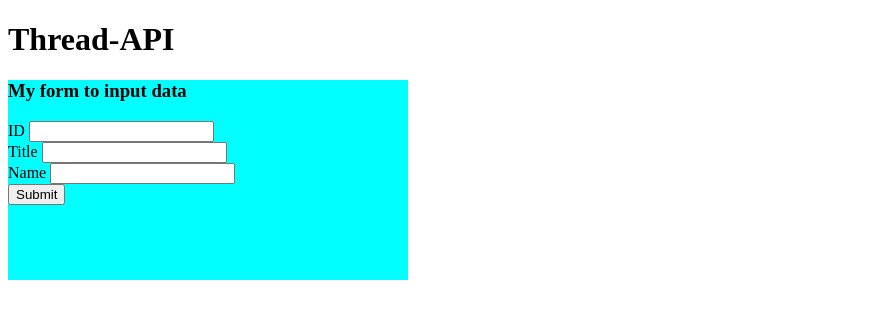
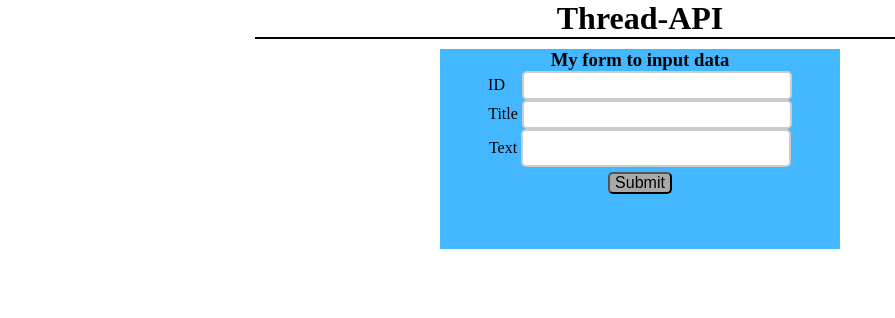
Before and after one commit to ARomlin/Simple-Forum, a website: page public/index.html in a window 1280 px wide. Shown: the whole page, without its empty margins (0-895 px from the left). Drawn offline with Linux system fonts and the light colour scheme; no server answers.

Commit message:
Första pushen med en del tillägg. Separera javascriptet och ändrat layout

```diff
--- a/public/index.html
+++ b/public/index.html
@@ -3,14 +3,18 @@
 <head>
     <meta charset="UTF-8">
     <title>Test av AJAX</title>
-    <link href="/styles/style.css" rel="stylesheet">
+    <script src="./javascripts/jquery-2.2.0.min.js"></script>
+    <link href="./styles/style.css" rel="stylesheet">
 </head>
 <body>
 
-    <h1>Thread-API</h1>
+<h1>Thread-API</h1>
+<div id="showThreads"></div>
+
+
 <div id="myForm">
-    <h3 id="formTitle">My form to input data</h3>
-    <form id="formoid" action="inputData" title="Min form för data" method="post">
+        <h3 id="formTitle">My form to input data</h3>
+        <form id="formoid" action="inputData" title="Min form för data" method="post">
         <div>
             <label class="title">ID</label>
             <input type="text" id="id2" name="id2" >
@@ -20,45 +24,19 @@
             <input type="text" id="title2" name="title2" >
         </div>
         <div>
-            <label class="title">Name</label>
+            <label class="title">Text</label>
             <input type="text" id="text2" name="text2" >
         </div>
         <div>
             <input type="button" id="submitButton"  name="submitButton" value="Submit">
         </div>
     </form>
-</div>
-
-    <script src="/javascripts/jquery-2.2.0.min.js"></script>
+    </div>
 
 
-    <script>
 
-    $.ajax({
-            url: "/threads"
-        }).done(function(data) {
-            console.log('Fetched / threads: ', data);
 
-            for(var i=0; i< data.threads.length; i++){
-                console.log(data.threads[i].id + ': ' + data.threads[i].title + ': ' + data.threads[i].text);
-            }
-    });
-
-    $('#submitButton').on('click', function() {
-        var $id = $('#id2').val();
-        var $title = $('#title2').val();
-        var $text = $('#text2').val();
-
-        $.ajax({
-                    method: "POST",
-                    url: "/threads",
-                    data: { id: $id, title: $title, text: $text }
-                })
-                .done(function( ) {
-                console.log( "Data Saved: " + 'id: ' + $id + ' : ' + 'title: ' + $title + ' : ' + 'text: ' +$text);
-                });
-    });
-    </script>
+    <script src="./javascripts/main.js"></script>
 
 </body>
 </html>
--- /dev/null
+++ b/public/javascripts/main.js
@@ -0,0 +1,30 @@
+/**
+ * Created by andreasromlin on 2016-01-21.
+ */
+
+$.ajax({
+    url: "/threads"
+}).done(function(data) {
+    console.log('Fetched / threads: ', data);
+
+    for(var i=0; i< data.threads.length; i++){
+        console.log(data.threads[i].id + ': ' + data.threads[i].title + ': ' + data.threads[i].text);
+        $('#showThreads').append('<p>' + '<b>id: </b>' + '<p id="thread' + data.threads[i].id + '" class="linkThread">' + data.threads[i].id + '</p>' + ' <b>title:</b> ' + data.threads[i].title + '<br />' +' <b>text:</b> ' + data.threads[i].text + '</p><hr /><br />');
+    }
+});
+
+$('#submitButton').on('click', function() {
+    var $id = $('#id2').val();
+    var $title = $('#title2').val();
+    var $text = $('#text2').val();
+
+    $.ajax({
+            method: "POST",
+            url: "/threads",
+            data: { id: $id, title: $title, text: $text }
+        })
+        .done(function( ) {
+            console.log( "Data Saved: " + 'id: ' + $id + ' : ' + 'title: ' + $title + ' : ' + 'text: ' +$text);
+            $('#showThreads').append('<p>' + '<b>id: </b>' + '<p id="thread' + $id + '" class="linkThread">' + $id + '</p>' + ' <b>title:</b> ' + $title + '<br />' +' <b>text:</b> ' + $text + '</p><hr /><br />');
+        });
+});
--- a/public/styles/style.css
+++ b/public/styles/style.css
@@ -1,5 +1,72 @@
+* {
+    margin: 0;
+    padding: 0;
+}
+
+body  {
+    text-align: center;
+}
 #myForm {
+    margin: 0 auto;
+    margin-top: 10px;
     width: 400px;
     height: 200px;
-    background-color: aqua;
+    background-color: #43b7ff;
 }
+
+#id2 {
+    width: 20vw;
+    margin-left: 13px;
+}
+
+#title2 {
+    width: 20vw;
+}
+
+#text2 {
+    width: 20vw;
+    height: 1.5rem;
+}
+
+.linkThread {
+    color: blue;
+    text-decoration: underline;
+}
+
+.linkThread:hover{
+    cursor: pointer;
+}
+
+p {
+    display: inline;
+    line-height: 2rem;
+}
+
+#submitButton {
+    background-color: darkgray;
+    font-size: 1rem;
+    border-radius: 5px;
+    margin-top: 5px;
+    padding-left: 5px;
+    padding-right: 5px;
+}
+#submitButton:hover {
+    background-color: #cccccc;
+}
+
+input[type=text] {
+    padding:5px;
+    border:2px solid #ccc;
+    -webkit-border-radius: 10px;
+    border-radius: 5px;
+}
+
+input[type=text]:focus {
+    border-color:#333;
+}
+
+#showThreads {
+    margin: 0 auto;
+    border: 1px solid black;
+    width: 60vw;
+}
```
